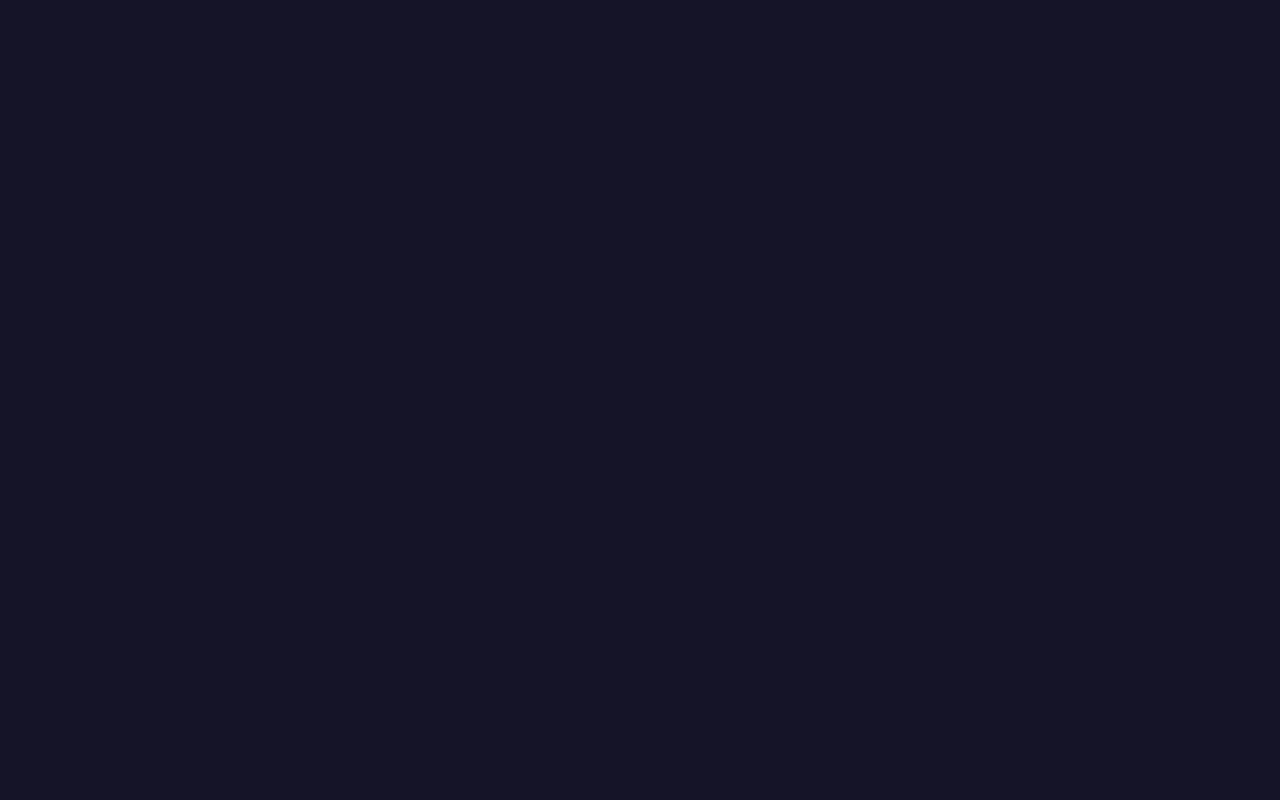
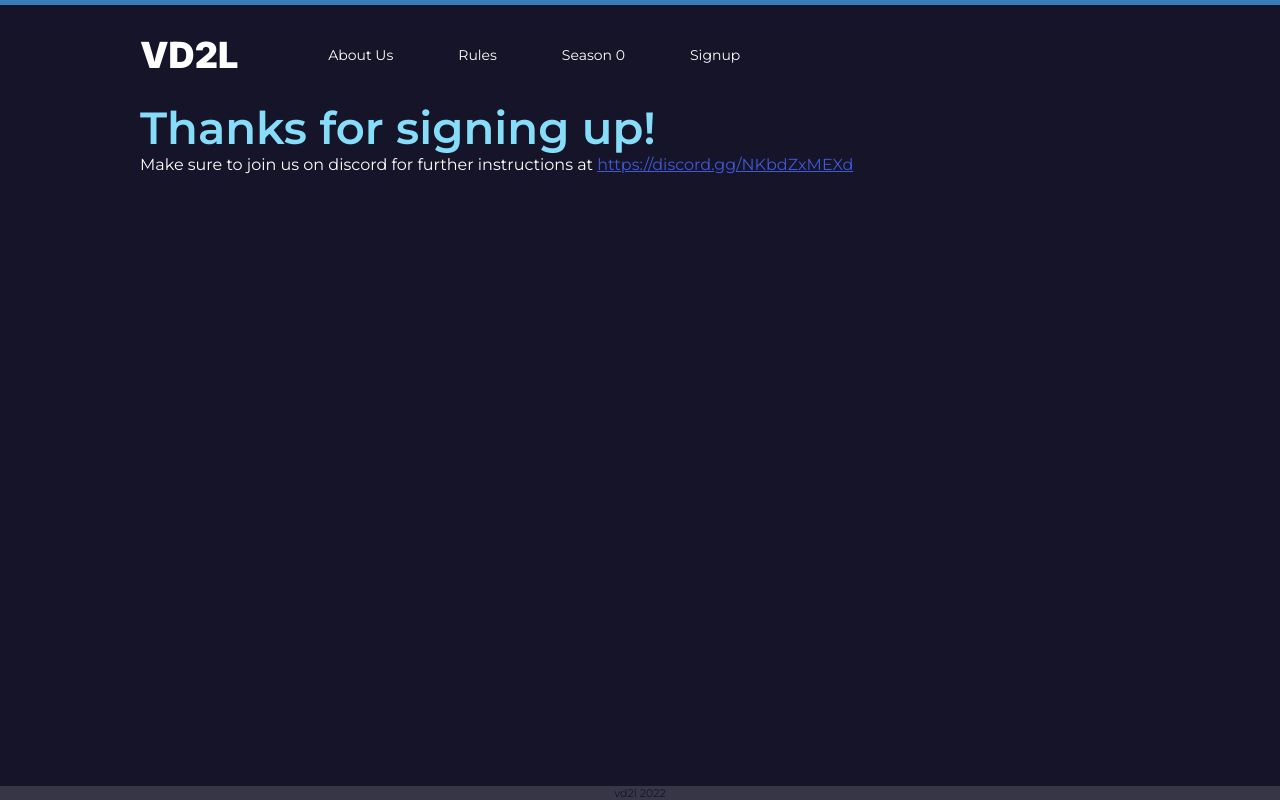
Before and after one commit to Yangjas4/VD2L-Website, a React (Vite) app in the folder vd2l/: page /signupDone in a window 1280 px wide. Before the commit this address had no page. Built offline with nearby package versions, Linux system fonts and the light colour scheme.

Commit message:
signup done page

```diff
--- a/vd2l/src/App.css
+++ b/vd2l/src/App.css
@@ -409,6 +409,10 @@
 		margin-left: 140px;
 		margin-top: 60px;
 	}
+
+	.signup-complete-container {
+		margin-left: 140px;
+	}
 }
 
 .navbar {
@@ -815,3 +819,13 @@ select {
 	margin-top: 30px;
 	cursor: pointer;
 }
+
+.signupdone-title {
+	font-size: 45px;
+	font-weight: 600;
+	color: #85ddfa;
+}
+
+.signupdone-text {
+	color: white;
+}
--- a/vd2l/src/App.jsx
+++ b/vd2l/src/App.jsx
@@ -7,6 +7,7 @@ import Season from './Pages/Season';
 import Signup from './Pages/Signup';
 import Rules from './Pages/Rules';
 import Admin from './Pages/Admin';
+import SignupDone from './Pages/SignupDone'
 
 function App() {
 
@@ -20,6 +21,7 @@ function App() {
             <Route path="/season" element={<Season />} />
             <Route path="/signup" element={<Signup />} />
             <Route path="/admin" element={<Admin />} />
+            <Route path="/signupDone" element={<SignupDone />} />
           </Routes>
       </BrowserRouter>
     </div>
--- a/vd2l/src/Pages/Signup.jsx
+++ b/vd2l/src/Pages/Signup.jsx
@@ -26,7 +26,7 @@ export default function Inhouse() {
 
 			setDoc(doc(db, "signups", values.ign), values)
 			.then( () => {
-                alert(JSON.stringify(values, null, 2));
+				location.replace("/signupDone");
             })
             .catch(error => {
                 console.log(error);
@@ -34,24 +34,24 @@ export default function Inhouse() {
 		}
 	});
 
-	// let signupObj
+	let signupObj
 
-	// useEffect(() => {
-	// 	getDocs(isOpenDocRef)
-	// 	.then(snapshot => {
-	// 		signupObj = snapshot.docs.map(doc => {
-	// 			return {
-	// 				...doc.data()
-	// 			}
-	// 		})
-	//         setSignupsOpen(signupObj[0].isOpen);
-	//         console.log(signupsOpen);
-	// 		setIsLoading(false);
-	// 	})
-	// 	.catch(err => {
-	// 		console.log(`%cError: ${err.message}`, "color:red");
-	// 	})
-	// }, []);
+	useEffect(() => {
+		getDocs(isOpenDocRef)
+		.then(snapshot => {
+			signupObj = snapshot.docs.map(doc => {
+				return {
+					...doc.data()
+				}
+			})
+	        setSignupsOpen(signupObj[0].isOpen);
+	        console.log(signupsOpen);
+			setIsLoading(false);
+		})
+		.catch(err => {
+			console.log(`%cError: ${err.message}`, "color:red");
+		})
+	}, []);
 
 	return (
 		<div className="inhouse">
--- /dev/null
+++ b/vd2l/src/Pages/SignupDone.jsx
@@ -0,0 +1,20 @@
+import Navbar from "../Components/Navbar";
+import Footer from "../Components/Footer";
+
+export default function SignupDone() {
+	return (
+		<div className="rules">
+			<Navbar />
+			<div className="signup-complete-container">
+				<p className="signupdone-title">Thanks for signing up!</p>
+				<p className="signupdone-text">
+					Make sure to join us on discord for
+					further instructions at <a className="discord" href="https://discord.gg/NKbdZxMEXd">
+						https://discord.gg/NKbdZxMEXd
+					</a>
+				</p>
+			</div>
+			<Footer />
+		</div>
+	);
+}
```
